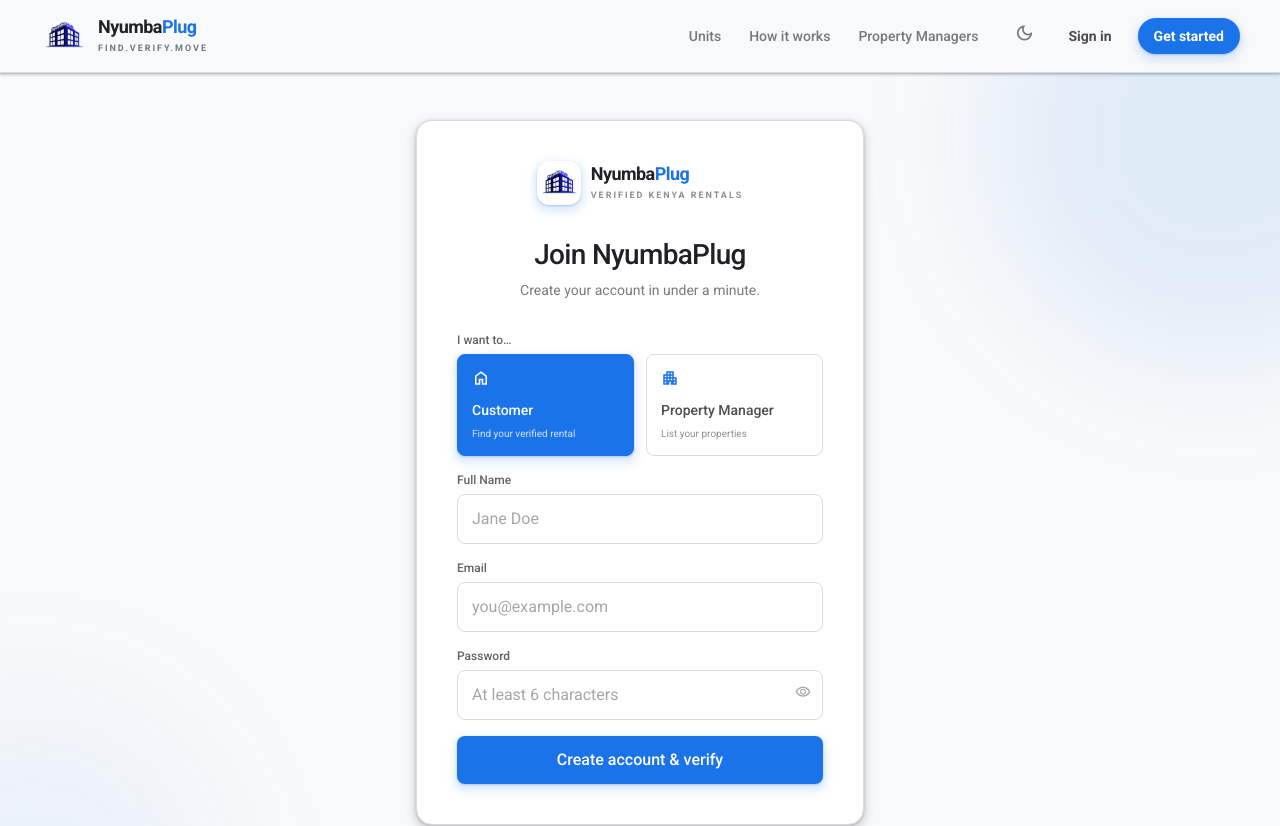
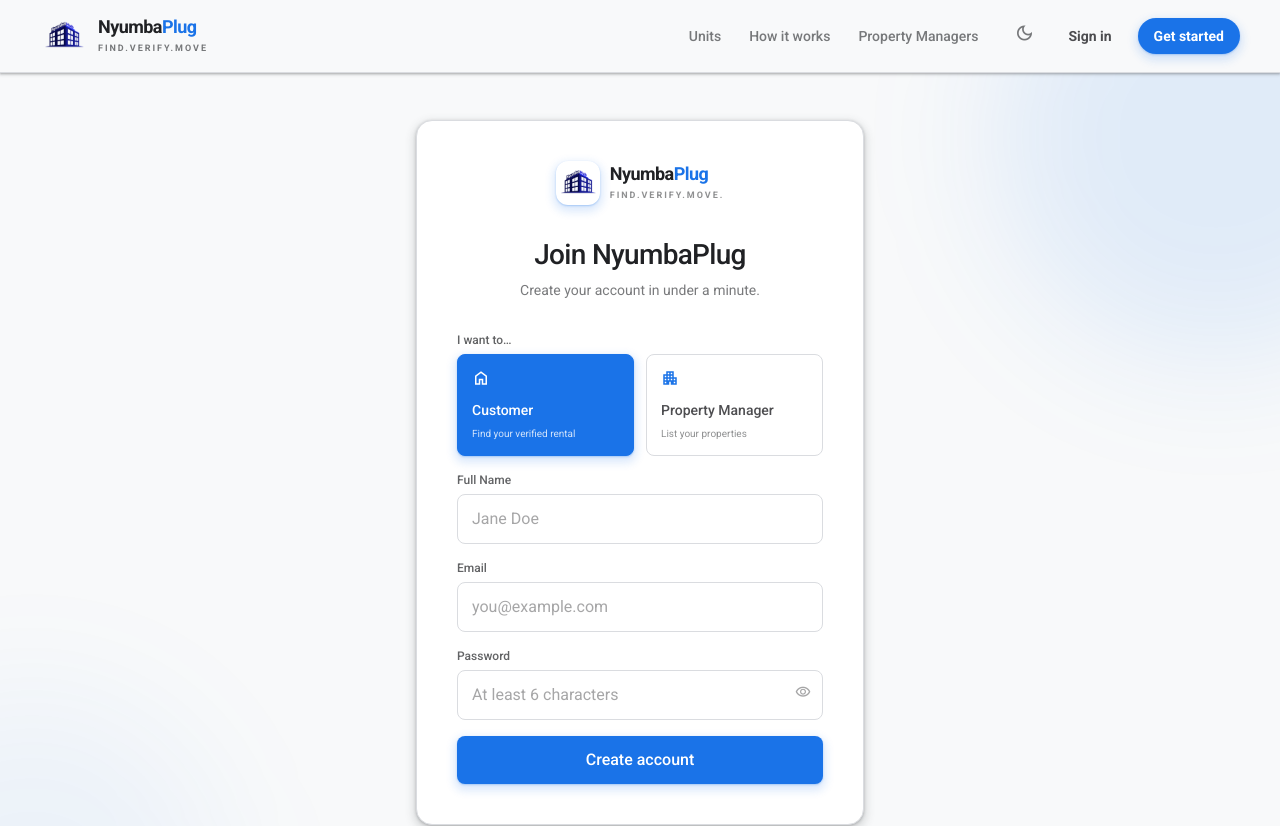
Before and after one commit to kimani-brian/nyumbaplug-frontend, a React (Vite) app: page /register in a window 1280 px wide. Shown: the top 826 px of the page. Built offline with nearby package versions, Linux system fonts and the light colour scheme.

Commit message:
feat(auth): replace Verified Kenya Rentals tagline & simplify create-account button
- AuthCard tagline now reads Find.Verify.Move. on login/register/verify

- Register submit button is now Create account

- Update Login and Register tests to match

```diff
--- a/src/components/auth/AuthCard.tsx
+++ b/src/components/auth/AuthCard.tsx
@@ -40,7 +40,7 @@ export const AuthCard: React.FC<AuthCardProps> = ({ title, subtitle, children, f
                 Nyumba<span className="text-primary">Plug</span>
               </span>
               <span className="block text-[9px] font-bold uppercase tracking-[0.22em] mt-0.5 text-fg/50">
-                Verified Kenya Rentals
+                Find.Verify.Move.
               </span>
             </div>
           </Link>
--- a/src/pages/auth/RegisterPage.tsx
+++ b/src/pages/auth/RegisterPage.tsx
@@ -185,7 +185,7 @@ export const RegisterPage: React.FC = () => {
               <Icon name="progress_activity" size={15} className="animate-spin" /> Creating account…
             </span>
           ) : (
-            'Create account & verify'
+            'Create account'
           )}
         </Button>
       </form>
```
Also changed, not shown: 2 other files (tests, documents, lock files or other folders).
